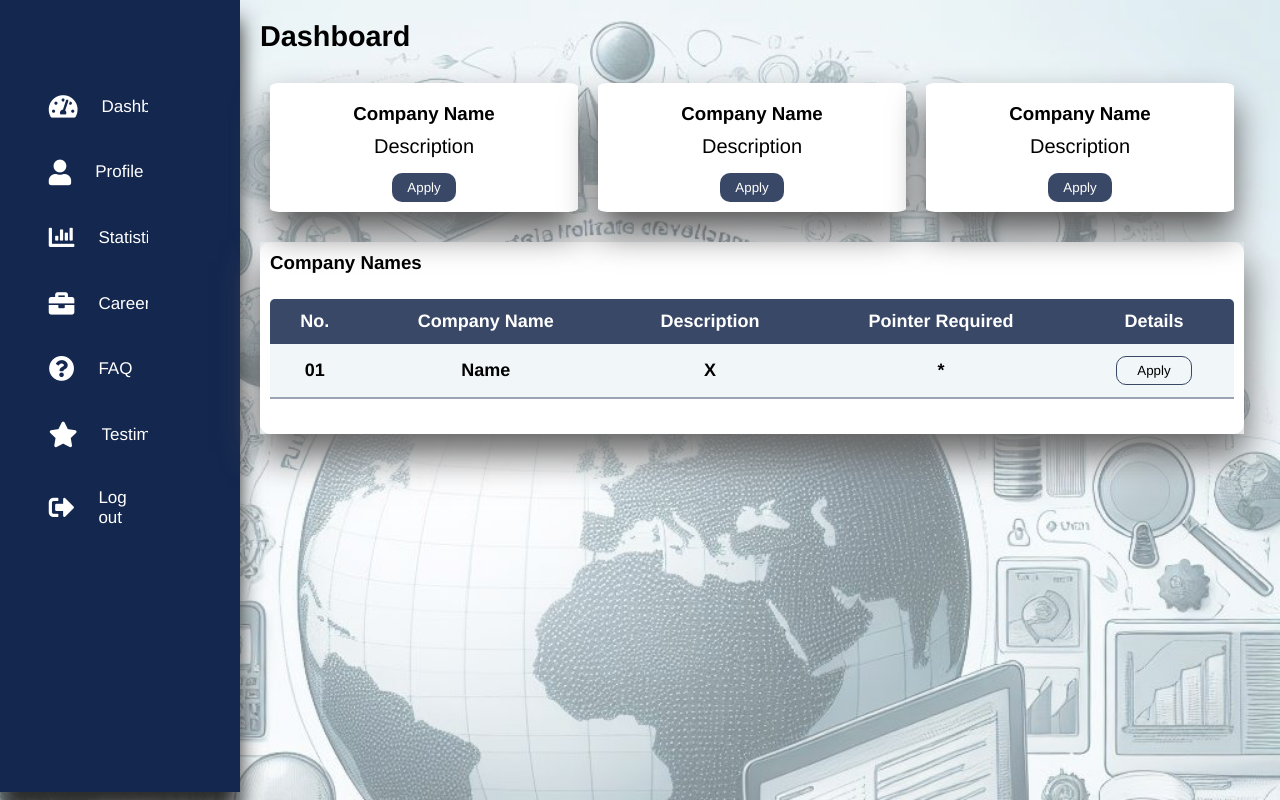
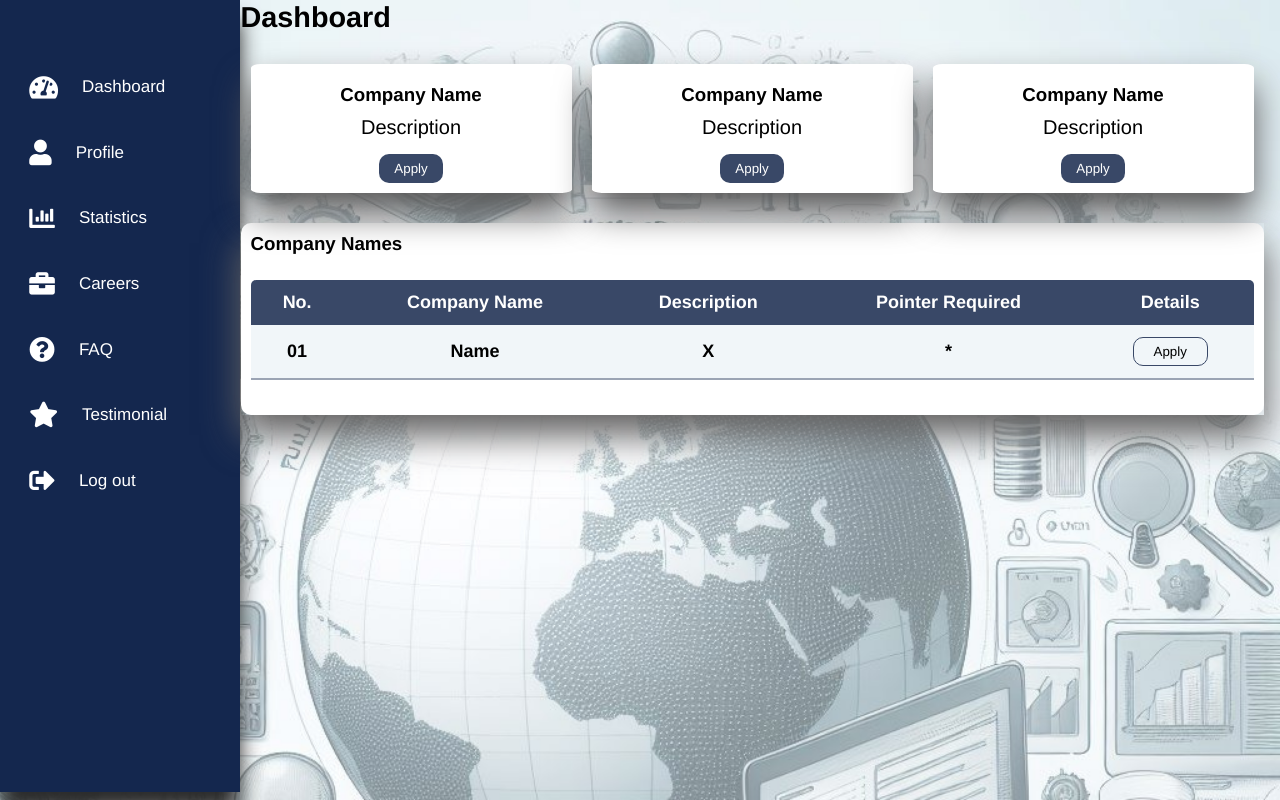
Before and after one commit to GauravKumbhar0491/Placement_Hub, a Flask app: page /dashboard in a window 1280 px wide. Run offline with Flask 3, Linux system fonts and the light colour scheme; lists and menus that the app fills with data are empty.

Commit message:
done changes

```diff
--- a/Placement/static/dashboard.css
+++ b/Placement/static/dashboard.css
@@ -82,8 +82,8 @@ body {
 }
 
 /*-----main loop-----*/
-.main {
-    padding: 20px;
+ .main {
+    padding: 0.5px;
     width: 80%;
 }
 .main-loop {
--- a/Placement/templates/index.html
+++ b/Placement/templates/index.html
@@ -31,7 +31,7 @@
         <div class="about-us">
             <h2>about-us</h2>
             <p>Welcome to the Student Placement Hub, where we bridge the </p>
-            <p>acadmic excellence and professional sucess.</p>
+            <p>acadmic excellence and professional success.</p>
             <p>Our mission is to empower students with the resources</p>
             <p>and guidance needed to navigate the competitive job</p>
             <p>market successfully.</p>
```
